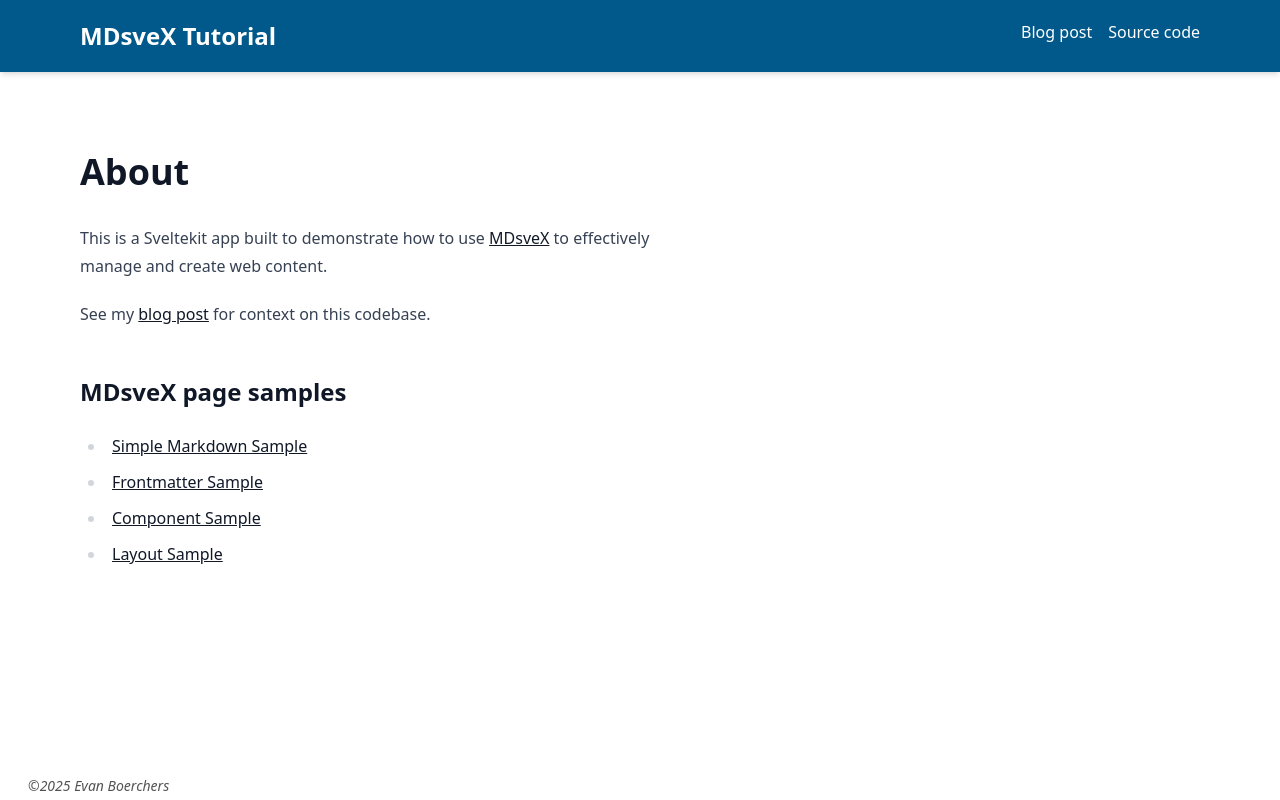
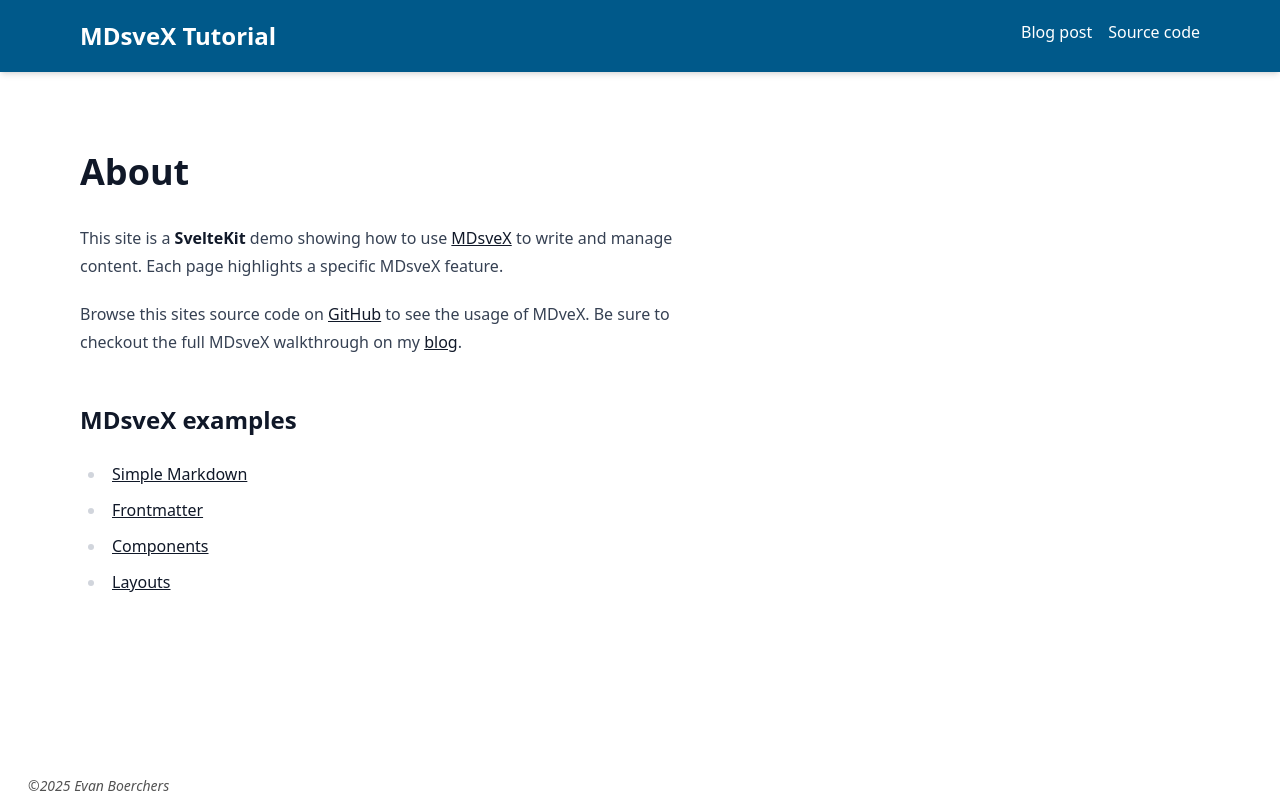
Before and after one commit to evanboerchers/mdsvex-tutorial, a SvelteKit app: page / in a window 1280 px wide. Built offline with nearby package versions, Linux system fonts and the light colour scheme.

Commit message:
README + better home page

```diff
--- a/src/routes/+page.svelte
+++ b/src/routes/+page.svelte
@@ -1,28 +1,27 @@
-<script>
-	import { blogUrl } from "$lib";
-    import { base } from '$app/paths';
-
-
+<script lang='ts'>
+	import { blogUrl, srcUrl } from '$lib';
+	import { base } from '$app/paths';
 </script>
 
-<div class='prose'>
-    <h1>About</h1>
-    <p>This is a Sveltekit app built to demonstrate how to use <a href='https://mdsvex.pngwn.io/'>MDsveX</a> to effectively manage and create web content.</p>
-    <p>See my <a href={blogUrl}>blog post</a> for context on this codebase.</p>
+<div class="prose">
+  <h1>About</h1>
+  <p>
+    This site is a <strong>SvelteKit</strong> demo showing how to use
+    <a href="https://mdsvex.pngwn.io/">MDsveX</a> to write and manage content.
+    Each page highlights a specific MDsveX feature.
+  </p>
+  <p>
+    Browse this sites source code on
+    <a href={srcUrl}>GitHub</a> to see the usage of MDveX.
+    Be sure to checkout the full MDsveX walkthrough on my
+    <a href={blogUrl}>blog</a>.
+  </p>
 
-    <h2>MDsveX page samples</h2>
-    <ul>
-        <li>
-            <a href={`${base}/simple-md-sample`}>Simple Markdown Sample</a>
-        </li>
-        <li>
-            <a href={`${base}/frontmatter-sample`}>Frontmatter Sample</a>
-        </li>
-        <li>
-            <a href={`${base}/component-sample`}>Component Sample</a>
-        </li>
-        <li>
-            <a href={`${base}/layout-sample`}>Layout Sample</a>
-        </li>
-    </ul>
+  <h2>MDsveX examples</h2>
+  <ul>
+    <li><a href={`${base}/simple-md-sample`}>Simple Markdown</a></li>
+    <li><a href={`${base}/frontmatter-sample`}>Frontmatter</a></li>
+    <li><a href={`${base}/component-sample`}>Components</a></li>
+    <li><a href={`${base}/layout-sample`}>Layouts</a></li>
+  </ul>
 </div>
```
Also changed, not shown: 1 other file (tests, documents, lock files or other folders).
